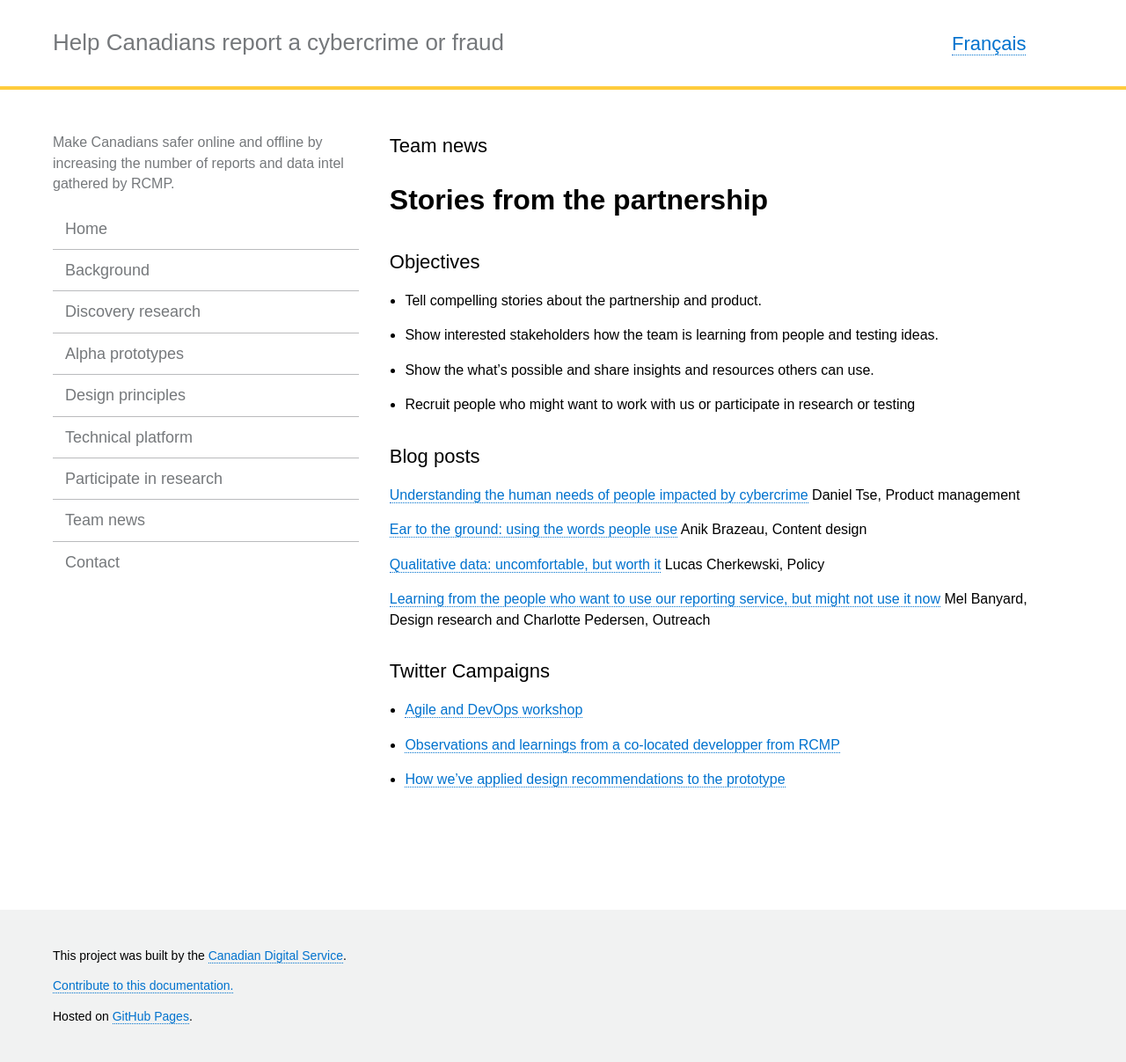
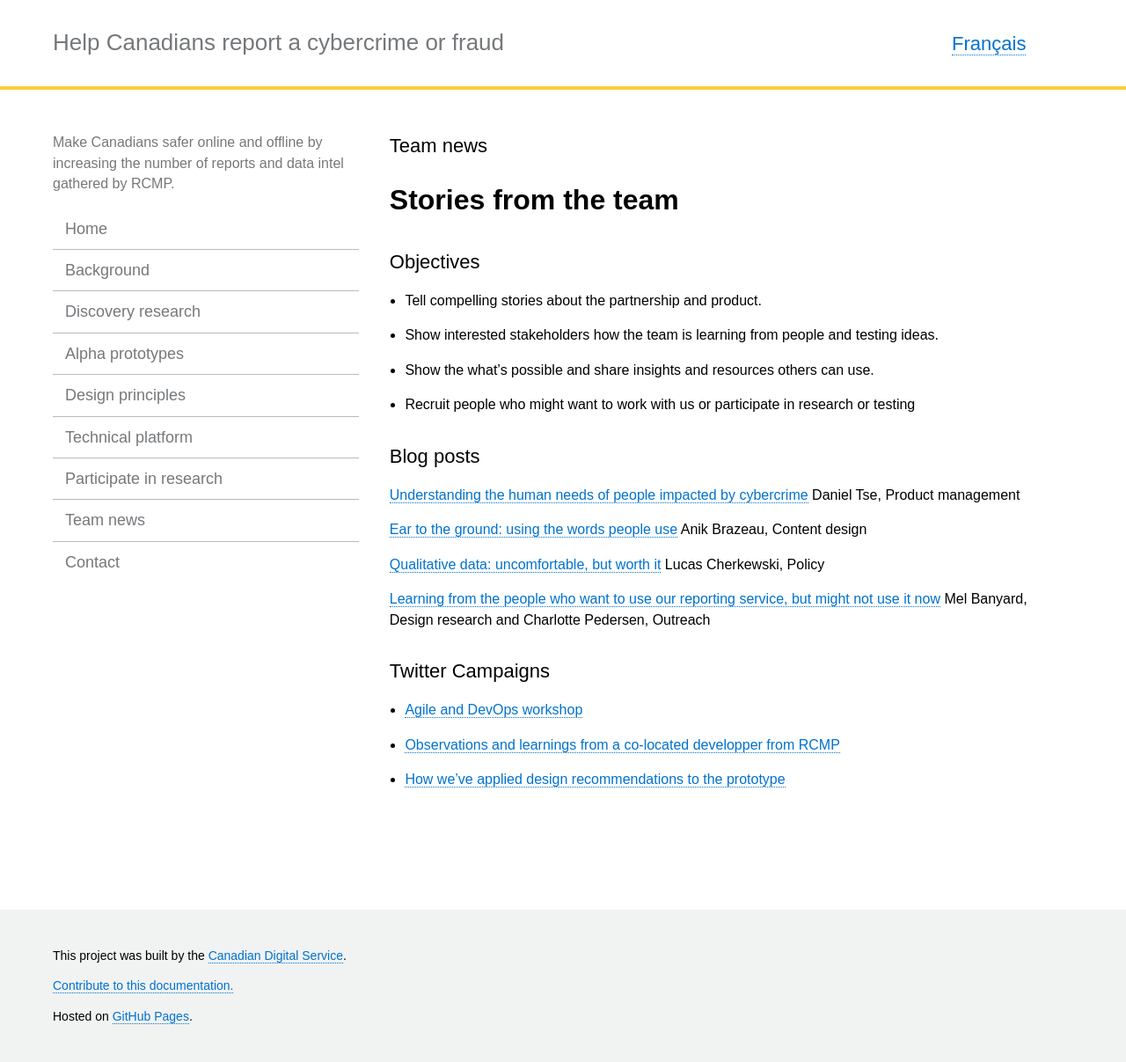
Before and after one commit to cds-snc/rcmp-report-a-cybercrime-alpha-documentation, a Jekyll site: the page built from _pages/en/team-news.md, in a window 1280 px wide. Shown: the whole page at 88% size. Built offline with Jekyll 4.4.1, drawn with Linux system fonts in a browser that asks for light colours.

Commit message:
Update team-news.md

```diff
--- a/_pages/en/team-news.md
+++ b/_pages/en/team-news.md
@@ -6,7 +6,7 @@ permalink: "/team-news/"
 trans_url: "/nouvelles-dequipe/"
 ---
 
-# Stories from the partnership
+# Stories from the team
 
 ## Objectives
 * Tell compelling stories about the partnership and product.
```
